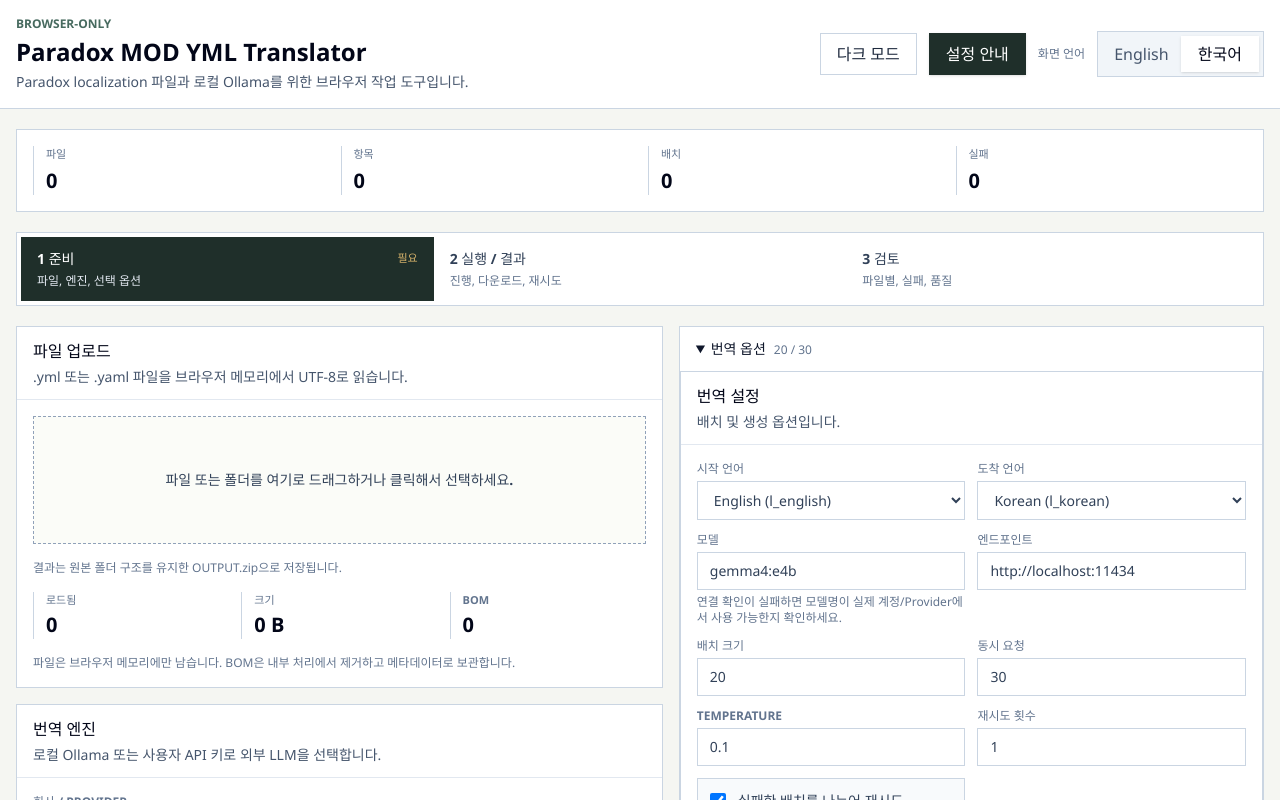
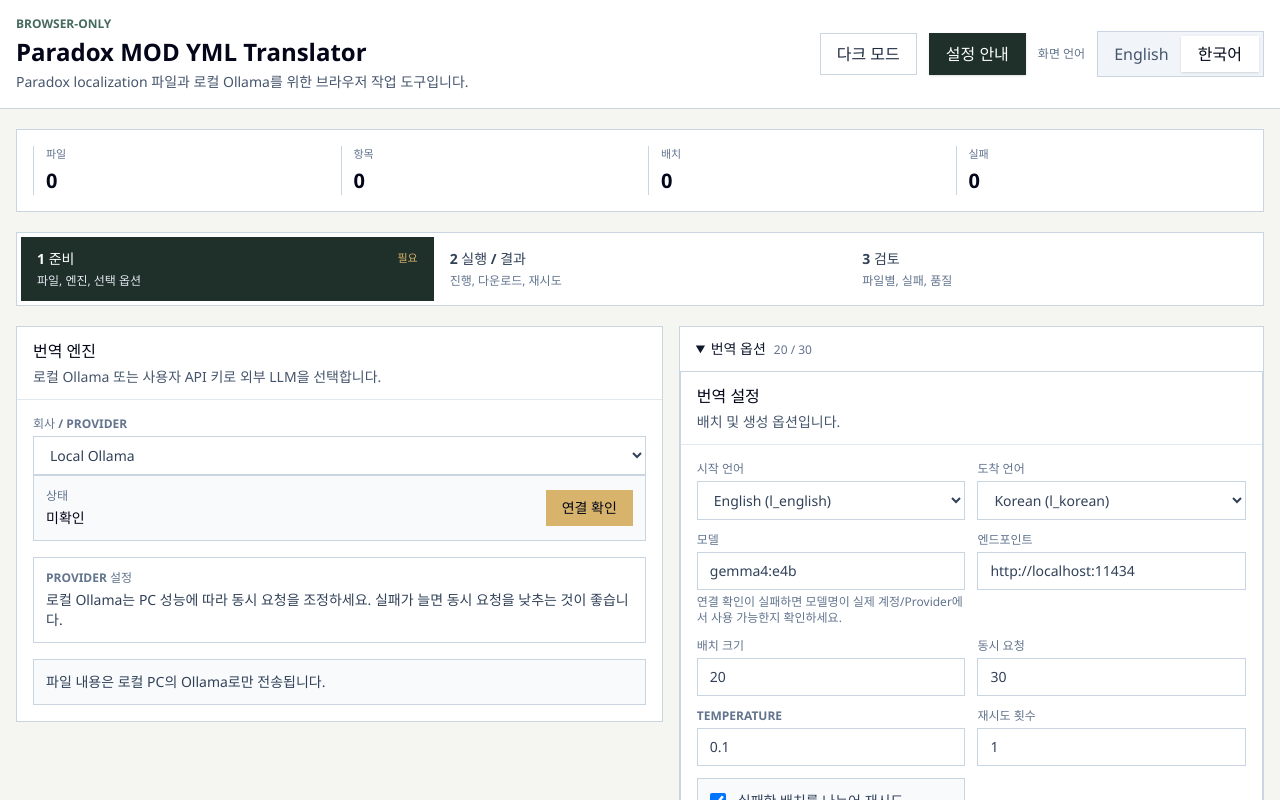
Before and after one commit to dltpsk03/PDX_Translator-web, a React (Vite) app: page / in a window 1280 px wide. Shown: the top 800 px of the page. Built offline with nearby package versions, Linux system fonts and the light colour scheme.

Commit message:
위치변경

```diff
--- a/src/App.tsx
+++ b/src/App.tsx
@@ -1240,7 +1240,7 @@
           }
         >
           <div className="space-y-4">
-            {activeStep === 'prepare' ? (
+            {activeStep === 'runResult' ? (
             <SectionCard title={t.fileUpload} description={t.fileUploadDesc}>
               <div className="space-y-4">
                 <label
```
Also changed, not shown: 1 other file (tests, documents, lock files or other folders).
